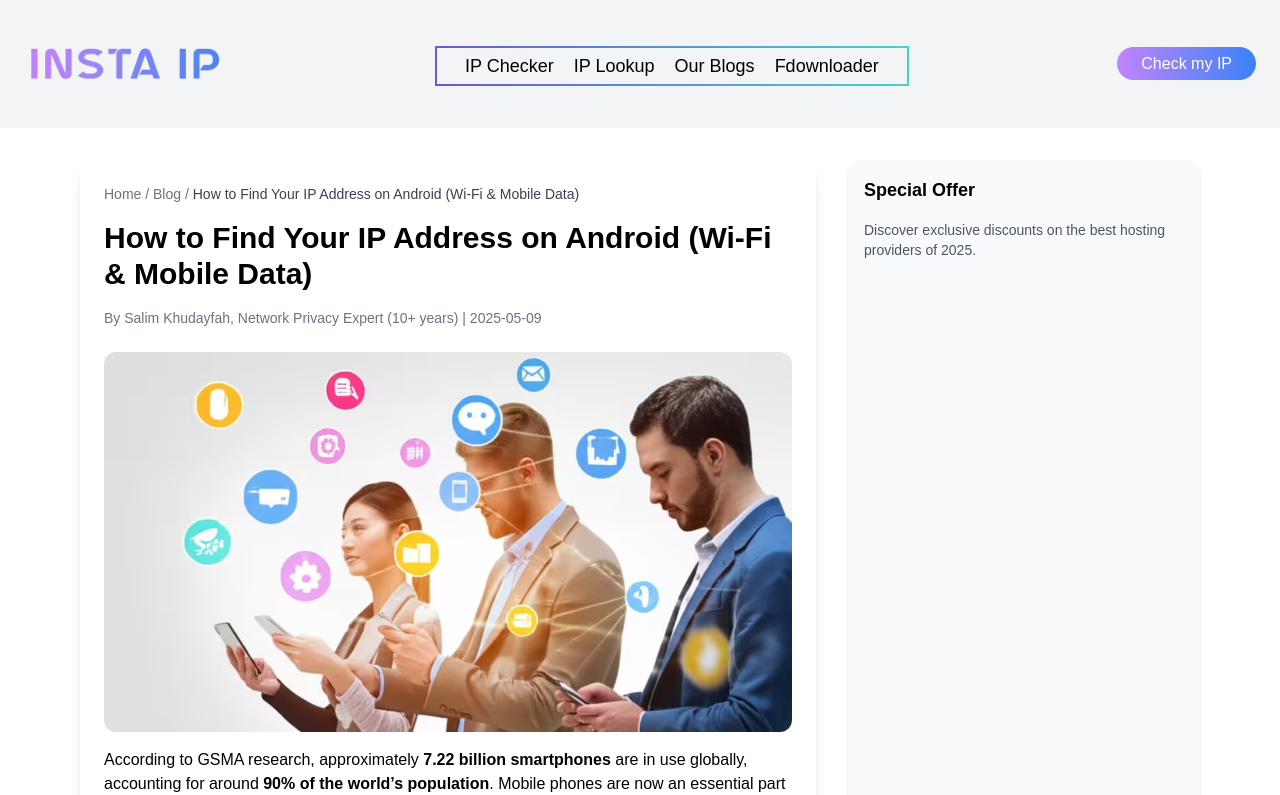
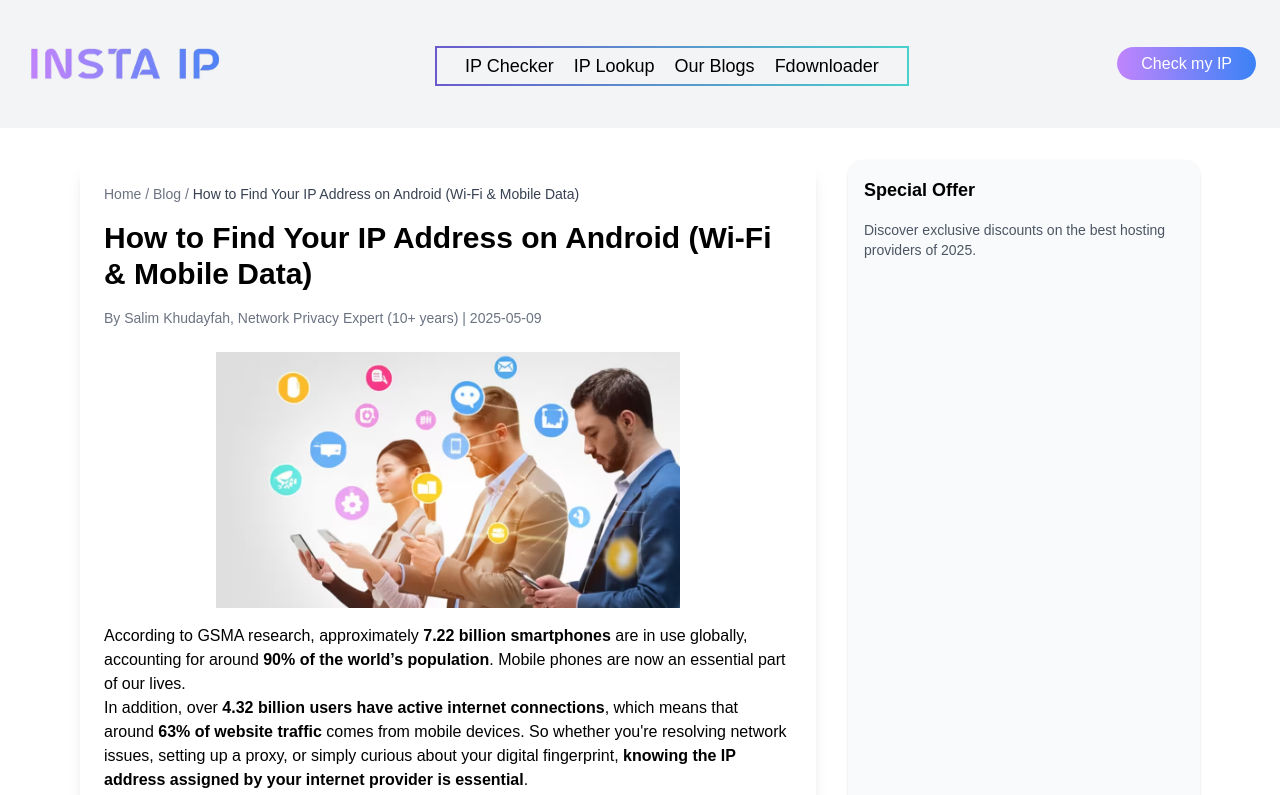
Before and after one commit to mohamadshehzad/insta-ip, a Next.js app: page /blog/how-to-find-ip-address-on-android-wifi-mobile-data in a window 1280 px wide. Shown: the top 795 px of the page. Built offline with nearby package versions, Linux system fonts and the light colour scheme.

Commit message:
Added FAQ Schema, SEO elements, and sidebar banner support

```diff
--- a/app/blog/[slug]/page.jsx
+++ b/app/blog/[slug]/page.jsx
@@ -26,7 +26,7 @@ export default function BlogPost({ params }) {
     <div className="max-w-6xl mx-auto px-4 py-8 grid grid-cols-1 md:grid-cols-3 gap-8">
       {/* Main Blog Content */}
       <article className="md:col-span-2 bg-white shadow-lg rounded-2xl p-6">
-        {/* Breadcrumbs */}
+        {/* Breadcrumbs - Fixed Link usage */}
         <nav className="text-sm mb-4 text-gray-500">
           <Link href="/" className="hover:underline">
             Home
@@ -59,19 +59,20 @@ export default function BlogPost({ params }) {
           By {frontmatter.author || "Admin"} | {frontmatter.date}
         </div>
 
-        {/* Blog Content */}
+        {/* Blog Content - Fixed image handling */}
         <Markdown
           options={{
             overrides: {
               img: {
                 component: (props) => (
+                  <div className="relative w-full h-64 my-4"> {/* Added container */}
                     <Image
                       src={props.src}
                       alt={props.alt || ""}
-                    width={800}
-                    height={400}
-                    className="rounded-xl mx-auto my-4"
+                      fill
+                      className="object-contain rounded-xl mx-auto"
                     />
+                  </div>
                 ),
               },
               a: {
@@ -115,12 +116,14 @@ export default function BlogPost({ params }) {
               target="_blank"
               rel="noopener noreferrer"
             >
+              <div className="relative w-full h-full"> {/* Added container */}
                 <Image
                   src={frontmatter.sidebarBanner}
                   alt="Affiliate Banner"
                   fill
                   className="object-contain rounded-lg"
                 />
+              </div>
             </Link>
           </div>
         )}
```
Lines whose indentation alone changed are shown as unchanged.
